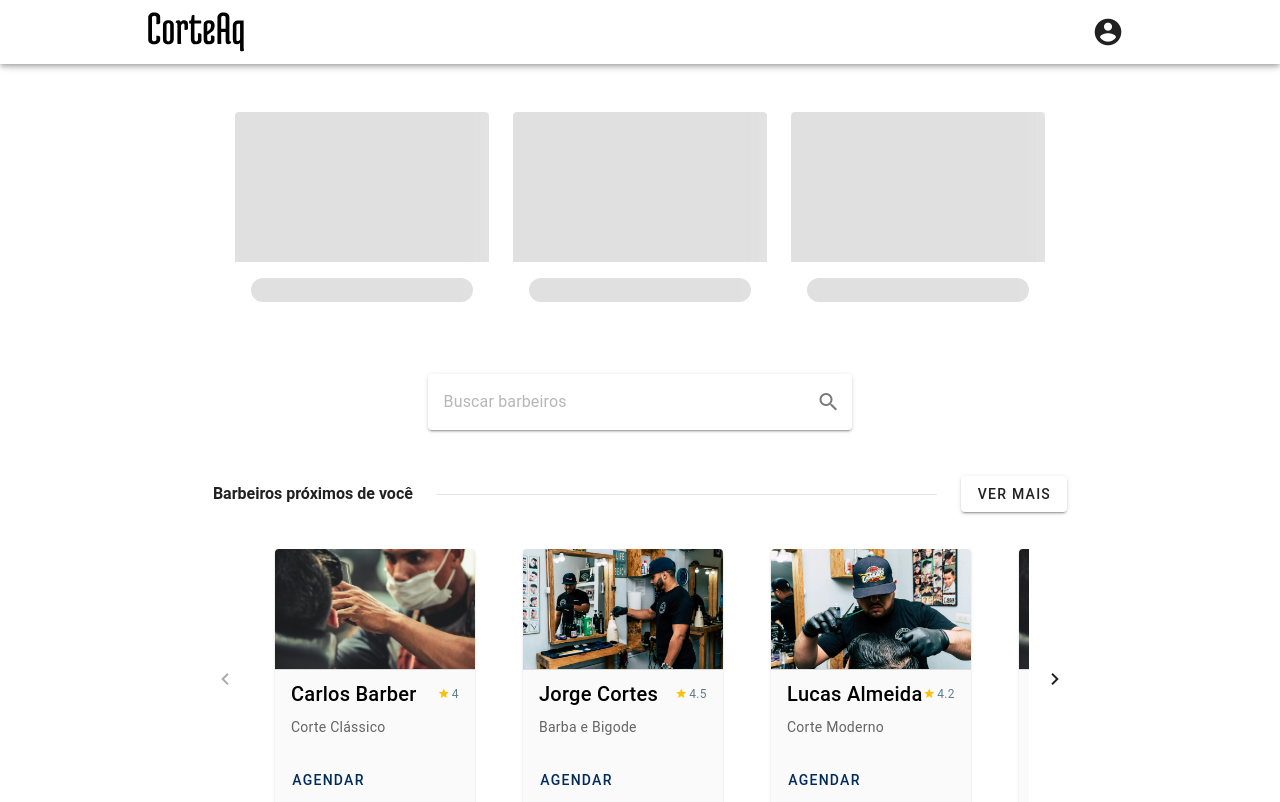
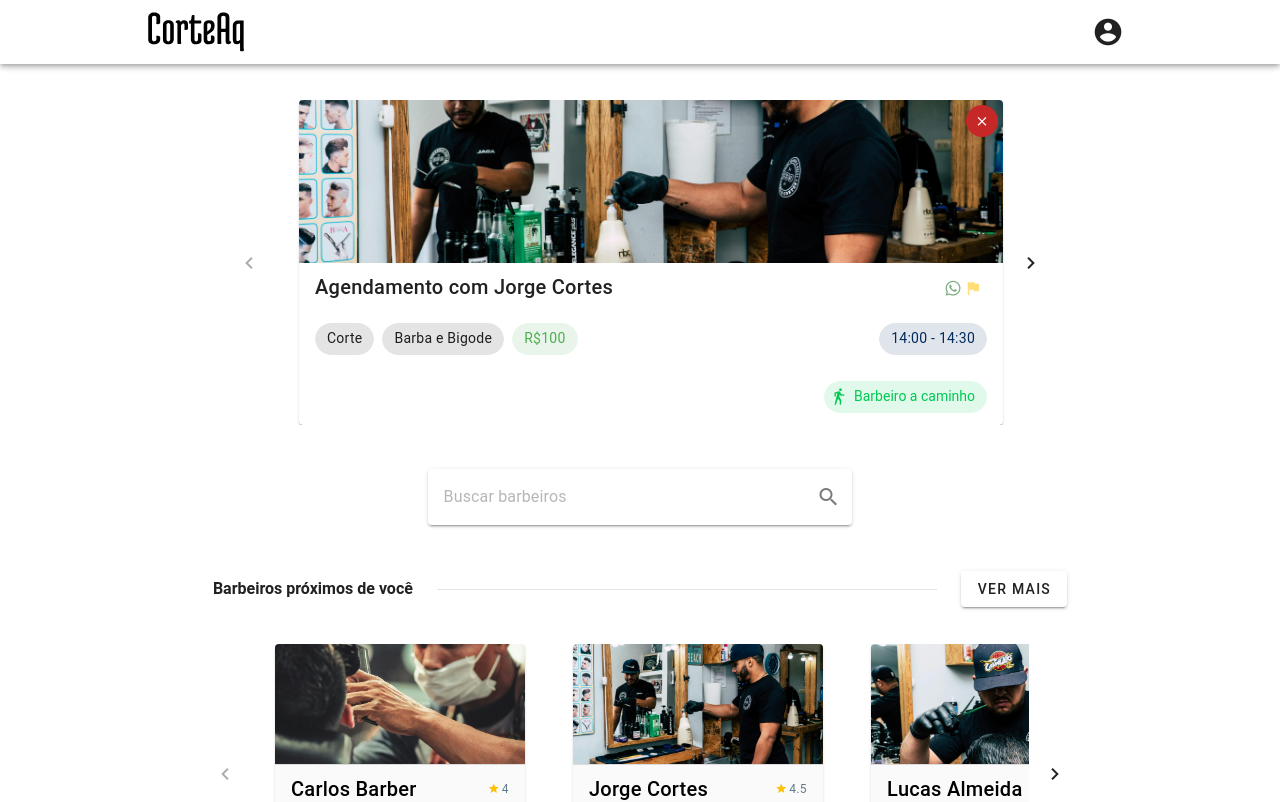
Before and after one commit to JoelFnandes/CorteAq, a Vue app: page /home in a window 1280 px wide. Shown: the top 802 px of the page. Built offline with nearby package versions, Linux system fonts and the light colour scheme.

Commit message:
Feature: histórico de agendamentos e marcação de agendamentos

```diff
--- /dev/null
+++ b/src/components/AppointmentCard.vue
@@ -0,0 +1,149 @@
+<template>
+  <v-card :color="grey-lighten-5" height="325px" width="55vw" hover>
+    <v-img :src="appointment.barber.image" cover height="50%">
+      <v-btn style="position: absolute; top: 5px; right: 5px" v-if="appointment.status !== 'CONCLUIDO'"
+             color="red-darken-3" size="x-small" variant="flat" icon title="Cancelar agendamento" @click="dialogCancel = true">
+        <v-icon>mdi-close</v-icon>
+      </v-btn>
+    </v-img>
+    <v-card-title>
+      Agendamento com {{ appointment.barber.name }}
+      <span class="float-right mr-1">
+        <v-btn color="green-darken-3" size="small" density="compact" icon variant="plain"
+               title="Entrar em contato via Whatsapp"><v-icon>mdi-whatsapp</v-icon></v-btn>
+        <v-btn color="amber-lighten-1" size="small" density="compact" icon variant="plain" title="Relatar um problema" @click="dialogProblem = true"><v-icon>mdi-flag</v-icon></v-btn>
+      </span>
+    </v-card-title>
+    <v-card-text class="mt-3">
+      <span v-for="service in appointment.services">
+        <v-chip class="mr-2" :text="service"></v-chip>
+      </span>
+      <v-chip color="green" :text="'R$' + appointment.valor"  />
+      <v-chip class="float-right" color="primary" :text="appointment.time"></v-chip>
+    </v-card-text>
+
+    <v-card-actions class="d-flex align-center">
+      <v-btn v-if="appointment.status === 'CONCLUIDO' && !appointment.rating" color="amber" @click="dialogAval = true">Avaliar</v-btn>
+      <v-rating v-if="appointment.rating" color="amber" density="compact" active-color="amber" readonly :model-value="appointment.rating" ></v-rating>
+
+      <span class="ml-auto mr-2">
+        <v-chip v-if="appointment.status === 'PENDENTE'" text="Pendente" prepend-icon="mdi-clock"
+                color="yellow"></v-chip>
+        <v-chip v-else-if="appointment.status === 'ACEITO'" text="Agendamento aceito" prepend-icon="mdi-accept"
+                color="green-accent-4"></v-chip>
+        <v-chip v-else-if="appointment.status === 'A_CAMINHO'" text="Barbeiro a caminho" prepend-icon="mdi-walk"
+                color="green-accent-4"></v-chip>
+        <v-chip v-else-if="appointment.status === 'ANDAMENTO'" text="Em andamento" prepend-icon="mdi-progress-clock"
+                color="primary"></v-chip>
+        <v-chip v-else-if="appointment.status === 'CONCLUIDO'" text="Concluído" prepend-icon="mdi-check"
+                color="teal-darken-3"></v-chip>
+        <v-chip v-else-if="appointment.status === 'CANCELADO'" text="Cancelado" prepend-icon="mdi-cancel"
+                color="red-accent-4"></v-chip>
+      </span>
+    </v-card-actions>
+
+    <v-dialog v-model="dialogCancel" max-width="290">
+      <v-card>
+        <v-card-title class="headline">Confirmação</v-card-title>
+        <v-card-text>Deseja realmente cancelar o agendamento?</v-card-text>
+        <v-card-actions>
+          <v-spacer></v-spacer>
+          <v-btn  text @click="cancelAppointment">Sim</v-btn>
+          <v-btn  text @click="dialogCancel = false">Não</v-btn>
+        </v-card-actions>
+      </v-card>
+    </v-dialog>
+
+    <v-dialog v-model="dialogAval" max-width="600">
+      <v-card>
+        <v-card-title class="headline">Avalie sua experiência com {{appointment.barber.name}}</v-card-title>
+        <v-card-text class="text-center">
+          <v-label>Deixe-nos saber como foi sua experiência</v-label>
+          <v-rating
+            v-model="rating"
+            class="mt-6"
+            :item-labels="['Péssima', '', '', '', 'Excelente']"
+            active-color="amber"
+            color="amber"
+          ></v-rating>
+        </v-card-text>
+        <v-card-actions>
+          <v-spacer></v-spacer>
+          <v-btn  text color="amber" @click="sendAval">Enviar</v-btn>
+          <v-btn  text @click="dialogAval = false">Cancelar</v-btn>
+        </v-card-actions>
+      </v-card>
+    </v-dialog>
+
+    <v-dialog v-model="dialogProblem" max-width="400">
+      <v-card>
+        <v-card-title class="headline">Relatar um problema</v-card-title>
+        <v-card-text class="text-center">
+          <v-textarea placeholder="Conte o que houve" variant="plain" no-resize rounded="rounded" />
+
+        </v-card-text>
+        <v-card-actions>
+          <v-spacer></v-spacer>
+          <v-btn  text color="amber" @click="sendProblem">Enviar</v-btn>
+          <v-btn  text @click="dialogProblem = false">Cancelar</v-btn>
+        </v-card-actions>
+      </v-card>
+    </v-dialog>
+
+    <v-snackbar
+      v-model="snackbarAval"
+      :timeout="2000"
+      color="green-darken-3"
+      rounded="pill"
+      opacity="0"
+      elevation="25"
+    >
+      Sua avaliação foi enviada com sucesso!
+      <v-icon @click="snackbarAval = false" class="float-right">mdi-close</v-icon>
+    </v-snackbar>
+  </v-card>
+
+</template>
+
+<script>
+
+export default {
+  name: "AppointmentCard",
+  props: {
+    appointment: {
+      type: Object,
+      required: true,
+    }
+  },
+  data() {
+    return {
+      dialogCancel: false,
+      dialogAval: false,
+      dialogProblem: false,
+      snackbarAval: false,
+      rating: null,
+    };
+  },
+  methods: {
+    cancelAppointment() {
+      console.log("Agendamento cancelado");
+      this.dialogCancel = false;
+    },
+    sendAval() {
+      console.log("Avaliação enviada");
+      this.appointment.rating = this.rating
+      this.rating = null
+      this.dialogAval = false;
+      this.snackbarAval = true;
+    },
+    sendProblem() {
+      console.log("Relato enviado")
+      this.dialogProblem
+    }
+  }
+}
+</script>
+
+<style scoped>
+
+</style>
--- a/src/components/BarberCard.vue
+++ b/src/components/BarberCard.vue
@@ -1,6 +1,5 @@
 <template>
-
-  <v-card :color="color" height="260" width="200px" hover>
+  <v-card :color="color" height="260" width="250px" hover>
     <v-img :src="barber.image" cover height="120px"></v-img>
     <v-divider></v-divider>
     <v-card-title class="d-flex flex-wrap justify-space-between align-center">
@@ -11,21 +10,29 @@
       </span>
     </v-card-title>
     <v-card-text class="text-medium-emphasis text-grey">
-      {{ barber.specialty }}<br>
+      {{ barber.speciality }}<br>
     </v-card-text>
 
     <v-card-actions>
-      <v-btn color="primary" @click="bookAppointment(barber.id)">
+
+      <v-btn color="primary" @click="$refs.barberModal.openDialog(barber)">
         Agendar
       </v-btn>
     </v-card-actions>
+
+    <BarberModal ref="barberModal" />
   </v-card>
 
 </template>
 
 <script>
+
+  import BarberModal from "@/components/BarberModal.vue";
+
   export default {
     name: "BarberCard",
+    components: {BarberModal},
+
     props: {
       barber: {
         type: Object,
@@ -33,15 +40,10 @@ export default {
       },
       color: {
         type: String,
-      default: "white", // Cor padrão se nenhuma for informada
+        default: "white",
       },
     },
-  methods: {
-    bookAppointment(barberId) {
-      // Aqui você pode colocar sua lógica de agendamento
-      console.log("Agendar com barbeiro:", barberId);
-    },
-  },
+    emits: ['open-dialog'],
   };
 </script>
 
--- /dev/null
+++ b/src/components/BarberModal.vue
@@ -0,0 +1,131 @@
+<template>
+  <v-dialog v-model="dialog" max-width="600">
+    <v-card>
+      <v-img :src="barber.image" cover height="150px"></v-img>
+      <v-card-text>
+        <v-label class="ml-2">Escolha os serviços</v-label>
+        <v-chip-group
+          v-model="services"
+          selected-class="text-primary"
+          column
+          multiple
+        >
+          <v-chip
+            text="Corte"
+            :value="50"
+          ></v-chip>
+
+          <v-chip
+            text="Barba e bigode"
+            :value="30"
+          ></v-chip>
+
+          <v-chip
+            text="Sobrancelha"
+            :value="10"
+          ></v-chip>
+
+
+        </v-chip-group>
+
+        <div>
+          <v-chip color="green" size="large">R${{ total }}</v-chip>
+        </div>
+
+        <v-label class="ml-2 mt-4">Escolha entre os horários disponíveis</v-label>
+        <v-chip-group
+          v-model="appointmentTime"
+          selected-class="text-primary"
+          column
+          mandatory
+        >
+          <v-chip
+            text="14:00 - 14:30"
+          ></v-chip>
+
+          <v-chip
+            text="14:30 - 15:00"
+          ></v-chip>
+
+          <v-chip
+            text="15:00 - 16:00"
+          ></v-chip>
+
+          <v-chip
+            text="16:00 - 16:30"
+          ></v-chip>
+
+          <v-chip
+            text="16:30 - 17:00"
+          ></v-chip>
+
+          <v-chip
+            text="17:00 - 17:30"
+          ></v-chip>
+
+        </v-chip-group>
+
+
+
+
+        <v-text-field placeholder="Observação" class="mt-6" rounded="xl" variant="outlined"/>
+
+
+      </v-card-text>
+      <v-card-actions>
+        <v-spacer></v-spacer>
+        <v-btn color="green-darken-3" text @click="bookAppointment(barber.id)">Confirmar</v-btn>
+        <v-btn color="red darken-1" text @click="dialog = false">Cancelar</v-btn>
+      </v-card-actions>
+    </v-card>
+  </v-dialog>
+
+  <v-snackbar
+    v-model="snackbar"
+    :timeout="2000"
+    color="green-darken-3"
+    rounded="pill"
+    opacity="0"
+    elevation="25"
+  >
+    Agendamento realizado com sucesso!
+    <v-icon @click="snackbar = false" class="float-right">mdi-close</v-icon>
+  </v-snackbar>
+</template>
+
+<script>
+export default {
+  name: "BarberModal",
+
+  data() {
+    return {
+      dialog: false,
+      barber: null,
+      services: [],
+      appointmentTime: null,
+      snackbar: false
+    };
+  },
+  computed: {
+    total() {
+      return this.services.reduce((total, value) => total + value, 0);
+    }
+  },
+  methods: {
+    bookAppointment(barberId) {
+      console.log("Agendar com barbeiro:", barberId);
+      this.dialog = false;
+      this.snackbar = true;
+      this.services = [];
+      this.appointmentTime = null;
+    },
+    openDialog(barber) {
+      this.barber = barber
+      this.dialog = true
+    }
+  },
+}
+</script>
+<style scoped>
+
+</style>
--- a/src/pages/HomeCliente.vue
+++ b/src/pages/HomeCliente.vue
@@ -16,23 +16,25 @@
 
   <v-container fluid style="display:flex; justify-content: center">
     <div style="width: 70%; display: flex; flex-flow: column; justify-content: start; padding-top: 0">
-      <!--Cars de Promoções -->
-      <v-row justify="center" style="padding: 2em">
-        <v-col v-for="n in 3" :key="n">
-          <v-skeleton-loader type="card"/>
-        </v-col>
+      <v-row justify="center" style="padding: 2em; max-width: 80vw; min-height: 45vh">
+        <v-slide-group>
+          <v-slide-group-item  v-for="appointment in appointments" :key="appointment.id">
+            <AppointmentCard class="mx-6" :appointment="appointment"/>
+          </v-slide-group-item>
+        </v-slide-group>
       </v-row>
 
       <!-- Campo de busca -->
       <v-row justify="center" align="center">
         <v-col md="6" cols="12">
           <v-text-field append-inner-icon="mdi-magnify" variant="solo" placeholder="Buscar barbeiros"
-          style="border-radius: 20px" />
+                        style="border-radius: 20px"/>
         </v-col>
       </v-row>
 
+
       <!-- Barbeiros próximos a você -->
-    <v-row  align="center" style="justify-content: center; margin-bottom: 5px">
+      <v-row align="center" style="justify-content: center; margin-bottom: 5px">
         <v-col cols="auto" style="display: flex; justify-content: flex-end;">
           <h4>Barbeiros próximos de você</h4>
         </v-col>
@@ -46,7 +48,7 @@
       <v-row justify="center" style="padding: 0.5em; margin-bottom: 2em;">
         <v-slide-group show-arrows v-if="barbersProximos.length > 0" style="max-width: 80vw; min-height: 30vh">
           <v-slide-group-item v-for="barber in barbersProximos" :key="barber.id" v-slot="{ isSelected, toggle }">
-          <BarberCard :barber="barber" class="mx-6" color="grey-lighten-5" />
+            <BarberCard :barber="barber" class="mx-6" color="grey-lighten-5"/>
           </v-slide-group-item>
         </v-slide-group>
 
@@ -57,7 +59,7 @@
 
       <!-- Melhores avaliados da semana -->
       <v-row justify="center" align="center" style="margin-bottom: 5px">
-      <v-col cols="auto"  style="display: flex">
+        <v-col cols="auto" style="display: flex">
           <h4 style="margin-left: auto">Melhores avaliados da semana</h4>
         </v-col>
         <v-col cols="auto" md="7">
@@ -70,7 +72,7 @@
       <v-row justify="center" style="padding: 0.5em; margin-bottom: 2em;">
         <v-slide-group show-arrows v-if="barbersMelhoresSemana.length > 0" style="max-width: 80vw; min-height: 30vh">
           <v-slide-group-item v-for="barber in barbersMelhoresSemana" :key="barber.id" v-slot="{ isSelected, toggle }">
-          <BarberCard :barber="barber" class="mx-6" color="grey-lighten-5" />
+            <BarberCard :barber="barber" class="mx-6" color="grey-lighten-5"/>
           </v-slide-group-item>
         </v-slide-group>
 
@@ -79,6 +81,7 @@
         </v-col>
       </v-row>
     </div>
+
   </v-container>
 </template>
 
@@ -90,9 +93,11 @@ import barberImage3 from "@/assets/barbeiro_3.jpg"
 import barberImage4 from "@/assets/barbeiro_4.jpg"
 import barberImage5 from "@/assets/barbeiro_5.jpg"
 import barberImage6 from "@/assets/barbeiro_6.jpg"
+import AppointmentCard from "@/components/AppointmentCard.vue";
 
 export default {
   components: {
+    AppointmentCard,
     BarberCard,
   },
   data() {
@@ -248,8 +253,40 @@ export default {
           image: barberImage6,
         },
       ],
-    };
+      appointments: [
+        {
+          id: 1,
+          barber: {
+            id: 12,
+            name: "Jorge Cortes",
+            specialty: "Barba e Bigode",
+            rating: 4.5,
+            image: barberImage2,
           },
+          valor: 100.00,
+          services: ["Corte", "Barba e Bigode"],
+          time: '14:00 - 14:30',
+          status: 'A_CAMINHO',
+          rating: null,
+        },
+        {
+          id: 2,
+          barber: {
+            id: 8,
+            name: "Carlos Barber",
+            specialty: "Corte clássico",
+            rating: 4.0,
+            image: barberImage1,
+          },
+          valor: 50.00,
+          services: ["Corte"],
+          time: '17:00 - 17:30',
+          status: 'CONCLUIDO',
+          rating: null,
+        }
+      ]
+    }
+  }
 };
 </script>
 <style scoped>
```
Lines whose indentation alone changed are shown as unchanged.
